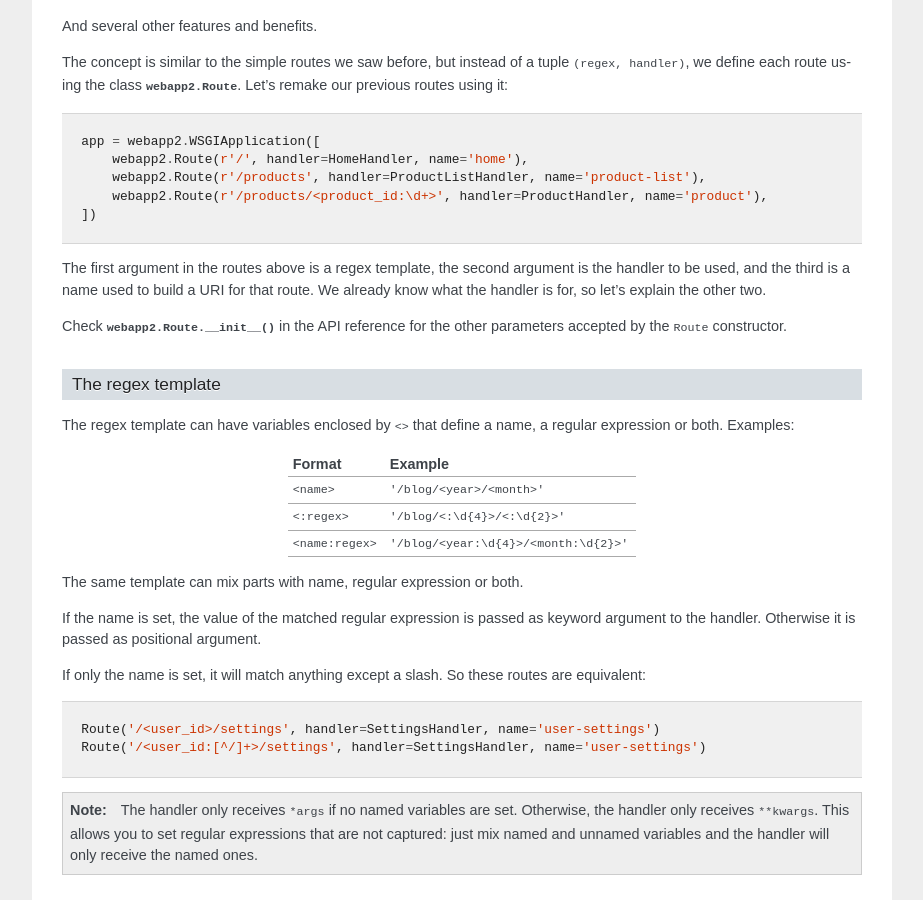
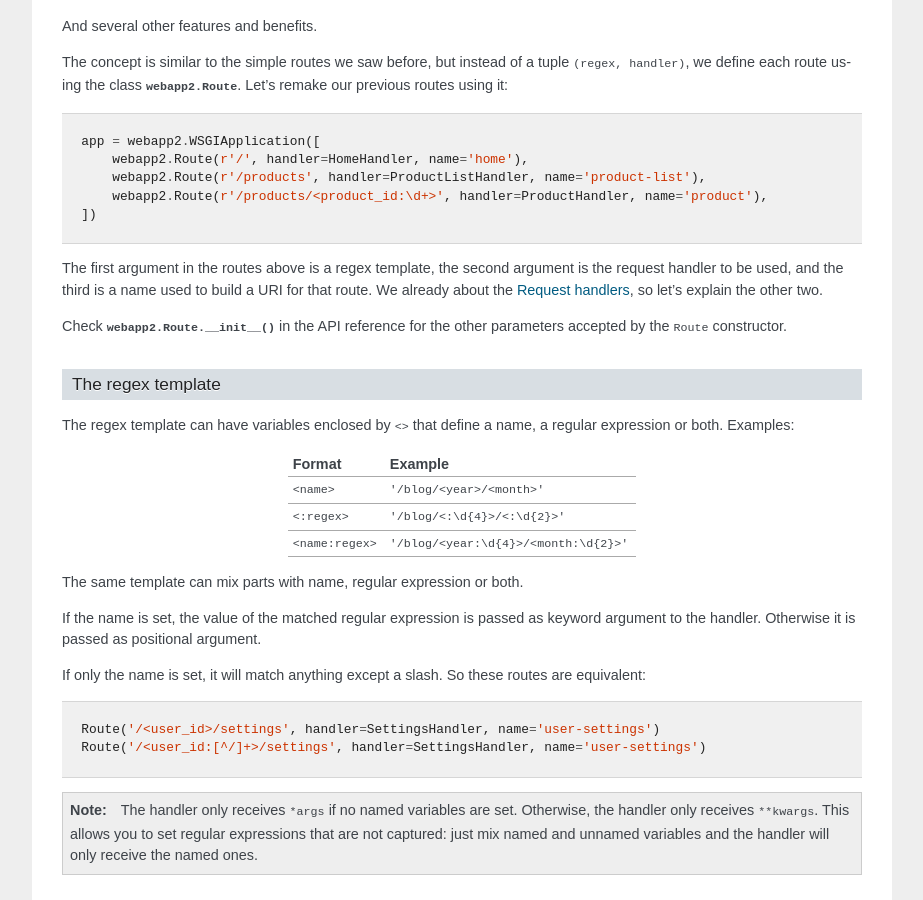
Before and after one commit to GoogleCloudPlatform/webapp2, a Sphinx documentation site: the page built from docs/guide/routing.rst, in a window 1280 px wide and 900 px high, scrolled down 1669 px. Shown: the whole window, without its empty margins (198-1121 px from the left). Built offline with Sphinx 7.4.7, drawn with Linux system fonts in a browser that asks for light colours; some of the changed text lies outside the part shown.

Commit message:
Organizing docs.

```diff
--- a/docs/guide/routing.rst
+++ b/docs/guide/routing.rst
@@ -112,9 +112,9 @@ tuple ``(regex, handler)``, we define each route using the class
     ])
 
 The first argument in the routes above is a regex template, the second
-argument is the handler to be used, and the third is a name used to build
-a URI for that route. We already know what the handler is for, so let's
-explain the other two.
+argument is the request handler to be used, and the third is a name used to
+build a URI for that route. We already about the :ref:`guide.handlers`, so
+let's explain the other two.
 
 Check :meth:`webapp2.Route.__init__` in the API reference for the other
 parameters accepted by the ``Route`` constructor.
```
Also changed, not shown: other parts of docs/guide/routing.rst (+1 -1 lines), docs/index.rst (+28 -6 lines).
